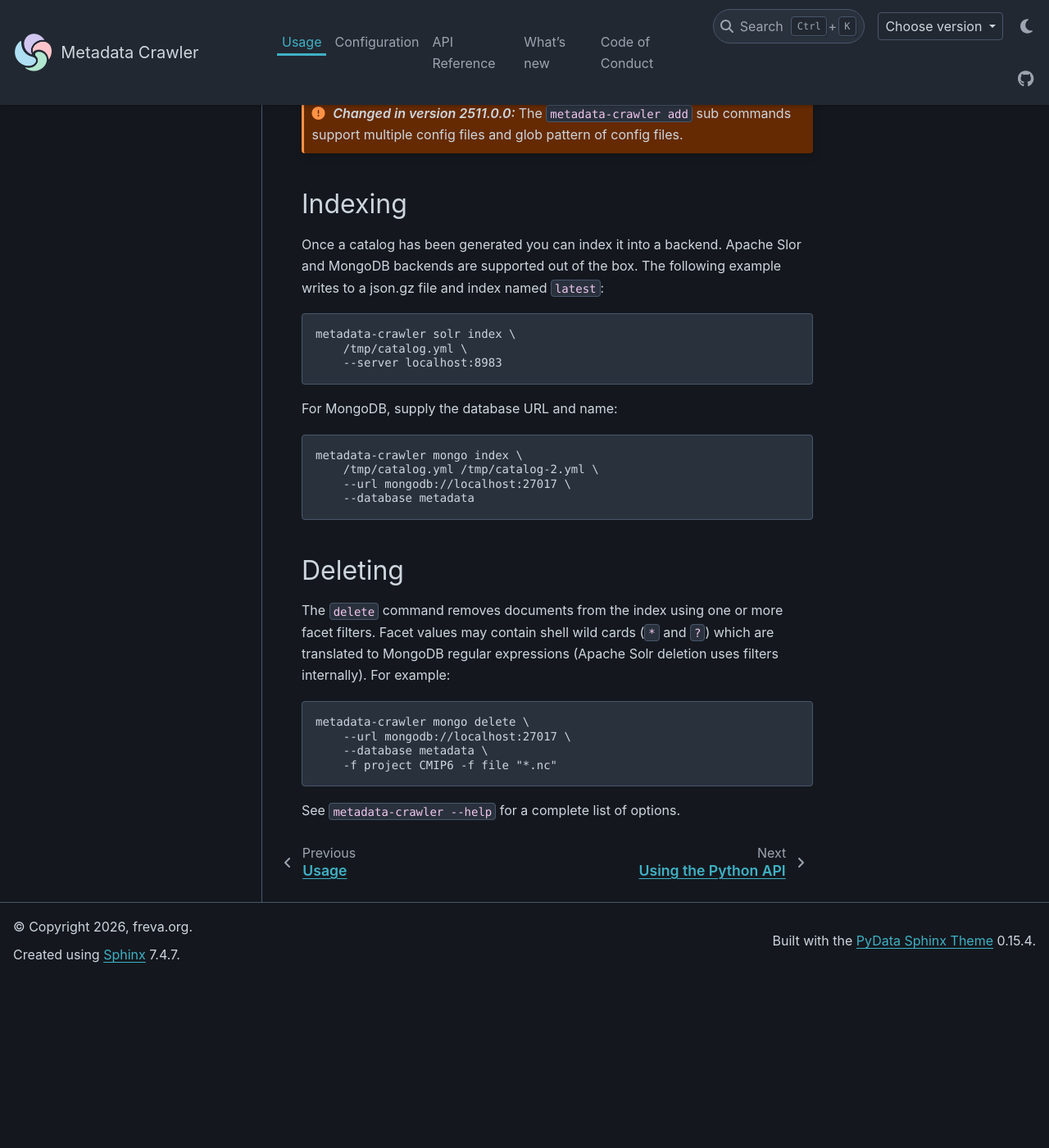
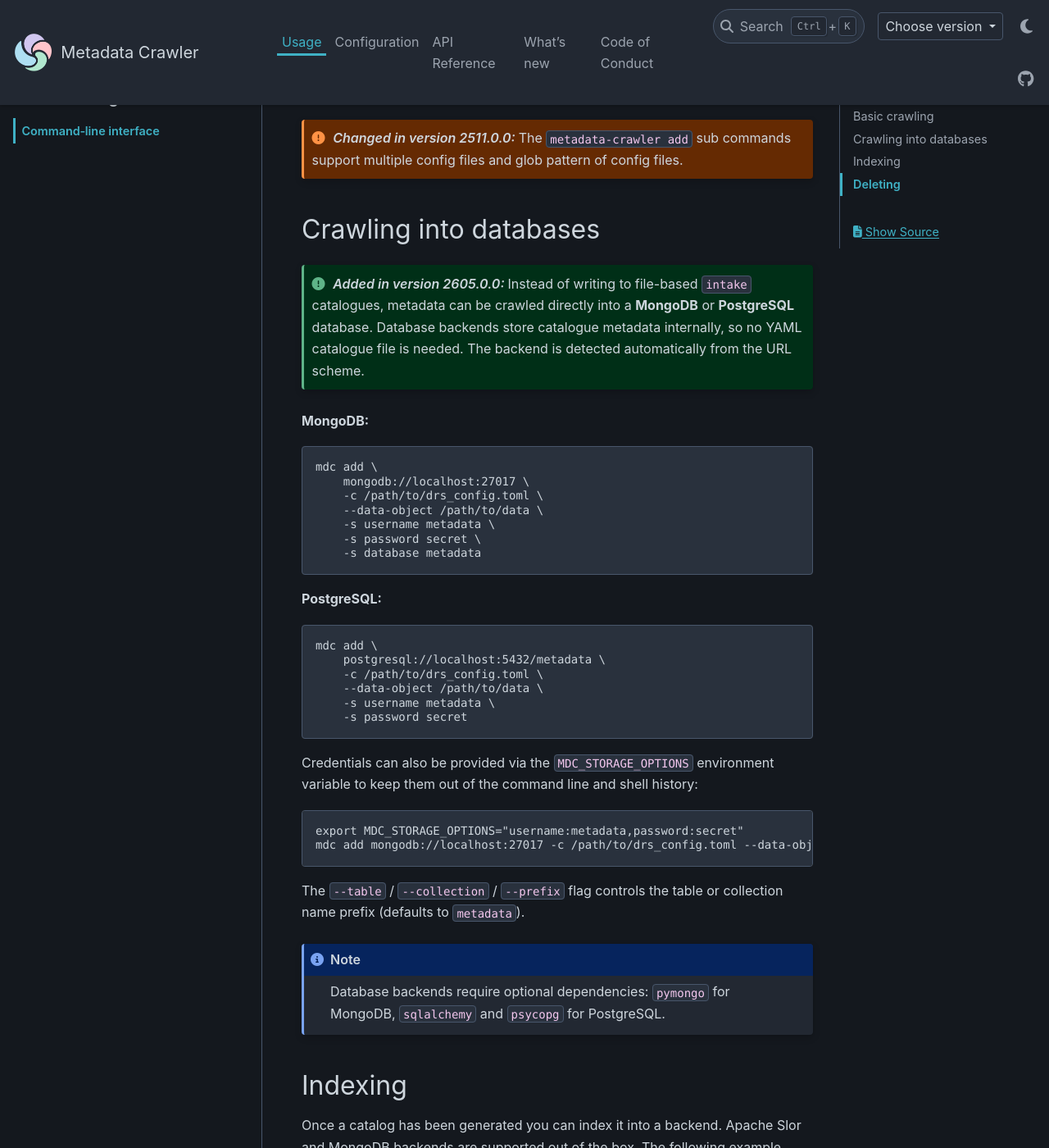
Before and after one commit to freva-org/metadata-crawler, a Sphinx documentation site: the page built from docs/source/chapter1-usage/sec1-cli.rst, in a window 1280 px wide and 1400 px high, scrolled down 1005 px. Shown: the whole window at 82% size. Built offline with Sphinx 7.4.7 and the PyData theme 0.15.4, drawn with Linux system fonts in a browser that asks for light colours; pages that are not in the unit, such as notebooks, are missing from menus; comment, search, counter and statistics services are not loaded; before the commit the page ends 2198 px from its top, so only the background shows below that; some of the changed text lies outside the part shown.

```diff
--- a/docs/source/chapter1-usage/sec1-cli.rst
+++ b/docs/source/chapter1-usage/sec1-cli.rst
@@ -6,6 +6,7 @@ The software installs a console entry point named
 
 * ``add``  – Collect metadata into a temporary catalog.
 * ``config`` – Display general configuration
+* ``glance`` – Get an overview over the crawled metadata in a metadata store.
 * ``solr``   - Index and delete metadata to/from Apache solr.
 * ``mongo``  – Index and deleta metadata to/from MongoDB.
 * ``walk-intake`` – Convenience module to traverse and check intake catalogues.
@@ -16,7 +17,7 @@ some examples.
 Basic crawling
 ^^^^^^^^^^^^^^
 
-To harvest a directory of files into a JSON lines catalog (multiple config
+To harvest a directory of files into a meta data store (multiple config
 files are supported since `v2511.0.0`):
 
 .. code-block:: console
@@ -44,8 +45,59 @@ your DRS configuration instead of explicit file paths
 
 .. versionchanged:: 2511.0.0
 
-    The ``metadata-crawler add`` sub commands support multiple config files
-    and glob pattern of config files.
+   The ``metadata-crawler add`` sub commands support multiple config files
+   and glob pattern of config files.
+
+Crawling into databases
+^^^^^^^^^^^^^^^^^^^^^^^
+
+.. versionadded:: 2605.0.0
+
+    Instead of writing to file-based ``intake`` catalogues, metadata can be
+    crawled directly into a **MongoDB** or **PostgreSQL** database. Database
+    backends store catalogue metadata internally, so no YAML catalogue file
+    is needed. The backend is detected automatically from the URL scheme.
+
+**MongoDB:**
+
+.. code-block:: console
+
+   mdc add \
+       mongodb://localhost:27017 \
+       -c /path/to/drs_config.toml \
+       --data-object /path/to/data \
+       -s username metadata \
+       -s password secret \
+       -s database metadata
+
+**PostgreSQL:**
+
+.. code-block:: console
+
+   mdc add \
+       postgresql://localhost:5432/metadata \
+       -c /path/to/drs_config.toml \
+       --data-object /path/to/data \
+       -s username metadata \
+       -s password secret
+
+Credentials can also be provided via the ``MDC_STORAGE_OPTIONS``
+environment variable to keep them out of the command line and shell
+history:
+
+.. code-block:: console
+
+   export MDC_STORAGE_OPTIONS="username:metadata,password:secret"
+   mdc add mongodb://localhost:27017 -c /path/to/drs_config.toml --data-object /path/to/data
+
+The ``--table`` / ``--collection`` / ``--prefix`` flag controls the
+table or collection name prefix (defaults to ``metadata``).
+
+.. note::
+
+   Database backends require optional dependencies:
+   ``pymongo`` for MongoDB, ``sqlalchemy`` and ``psycopg`` for PostgreSQL.
+
 
 Indexing
 ^^^^^^^^
--- a/docs/source/whatsnew.rst
+++ b/docs/source/whatsnew.rst
@@ -6,6 +6,7 @@ This document highlights major changes and additions across releases.
 v2605.0.0
 ---------
 * Enable glob pattern for indexing metadata stores.
+* Add support for storing meta data crawls into MongoDB and PostgreSQL
 
 v2602.0.0
 ---------
--- a/pyproject.toml
+++ b/pyproject.toml
@@ -167,6 +167,7 @@ exclude_lines = [
   "except Exception:",
   "class Completer",
   "if 0:",
+  "if TYPE_CHECKING:",
   "if perf_file *:",
   "p_col = *",
   "f_col = *",
```
Also changed, not shown: docs/source/chapter1-usage/index.rst (+5 -4 lines), docs/source/chapter1-usage/sec2-python.rst (+46 -2 lines), docs/source/index.rst (+12 -1 lines), 9 other files.
